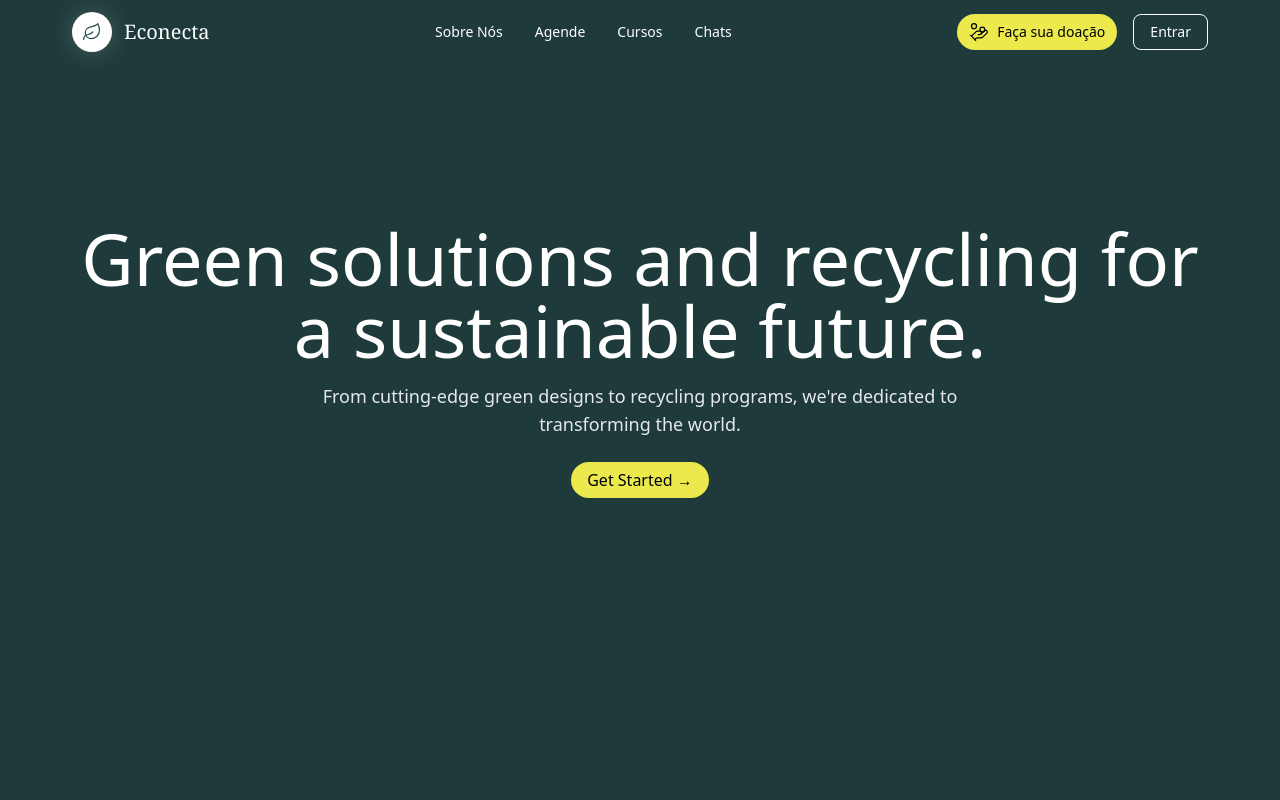
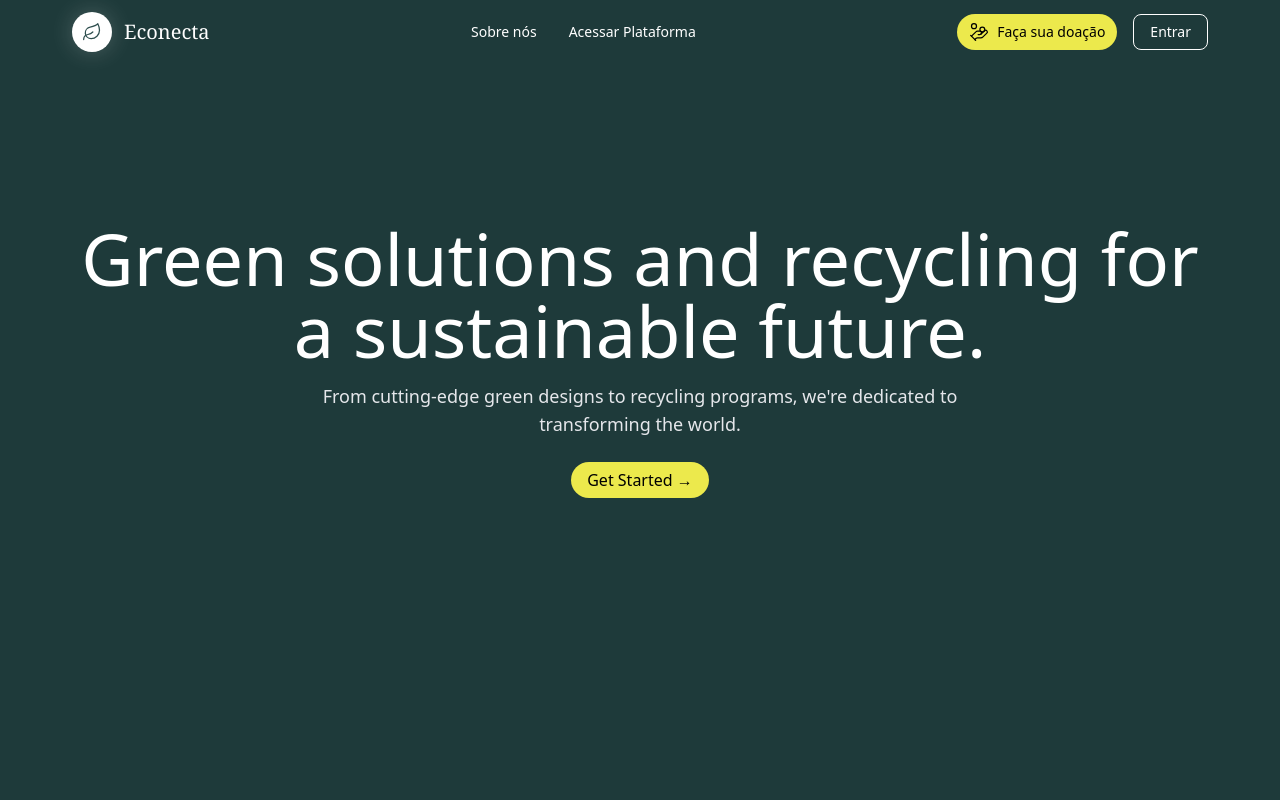
Before and after one commit to jpp000/econecta, a React (Vite) app in the folder client/: page /home in a window 1280 px wide. Shown: the top 800 px of the page. Built offline with nearby package versions, Linux system fonts and the light colour scheme.

Commit message:
feat: update Navbar to conditionally render links based on homepage status

```diff
--- a/client/src/components/Navbar/Navbar.tsx
+++ b/client/src/components/Navbar/Navbar.tsx
@@ -7,6 +7,7 @@ interface NavbarProps {
   variant: "transparent" | "light" | "dark";
   mobileMenuOpen: boolean;
   setMobileMenuOpen: (open: boolean) => void;
+  isInHomePage?: boolean;
 }
 
 const Navbar = ({
@@ -15,6 +16,7 @@ const Navbar = ({
   variant,
   mobileMenuOpen,
   setMobileMenuOpen,
+  isInHomePage,
 }: NavbarProps) => {
   const styles = {
     navbar: {
@@ -100,12 +102,17 @@ const Navbar = ({
 
           {/* Desktop Navigation */}
           <nav className="hidden lg:flex items-center space-x-8">
-            {[
-              { to: "/about", label: "Sobre Nós" },
+            {(isInHomePage
+              ? [
+                  { to: "/about", label: "Sobre nós" },
+                  { to: "/chats", label: "Acessar Plataforma" },
+                ]
+              : [
                   { to: "/calendar", label: "Agende" },
                   { to: "/courses", label: "Cursos" },
                   { to: "/chats", label: "Chats" },
-            ].map(({ to, label }) => (
+                ]
+            ).map(({ to, label }) => (
               <Link
                 key={to}
                 to={to}
@@ -174,13 +181,17 @@ const Navbar = ({
             }`}
           >
             <nav className="flex flex-col space-y-4">
-              {[
-                { to: "/about", label: "Sobre Nós" },
+              {(isInHomePage
+                ? [
+                    { to: "/about", label: "Sobre nós" },
+                    { to: "/chats", label: "Acessar Plataforma" },
+                  ]
+                : [
                     { to: "/calendar", label: "Agende" },
                     { to: "/courses", label: "Cursos" },
                     { to: "/chats", label: "Chats" },
-                { to: "/donations", label: "Faça sua doação" },
-              ].map(({ to, label }) => (
+                  ]
+              ).map(({ to, label }) => (
                 <Link
                   key={to}
                   to={to}
--- a/client/src/components/Navbar/NavbarContainer.tsx
+++ b/client/src/components/Navbar/NavbarContainer.tsx
@@ -2,12 +2,16 @@ import { useAuthStore } from "@/store/useAuthStore";
 import Navbar from "./Navbar";
 import { useNavbarStore } from "@/store/useNavbarStore";
 import { useState } from "react";
+import { useLocation } from "react-router-dom";
 
 const NavbarContainer = () => {
   const { isAuthenticated, logout } = useAuthStore();
 
   const { variant } = useNavbarStore();
   const [mobileMenuOpen, setMobileMenuOpen] = useState(false);
+
+  const location = useLocation();
+  const isInHomePage = location.pathname === "/home";
 
   return (
     <Navbar
@@ -16,6 +20,7 @@ const NavbarContainer = () => {
       variant={variant}
       mobileMenuOpen={mobileMenuOpen}
       setMobileMenuOpen={setMobileMenuOpen}
+      isInHomePage={isInHomePage}
     />
   );
 };
```
Lines whose indentation alone changed are shown as unchanged.
